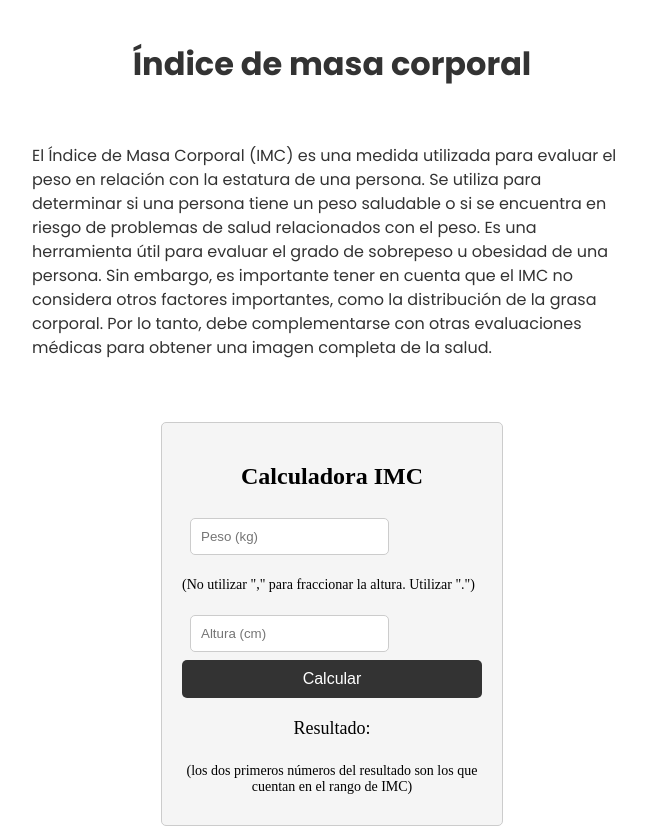
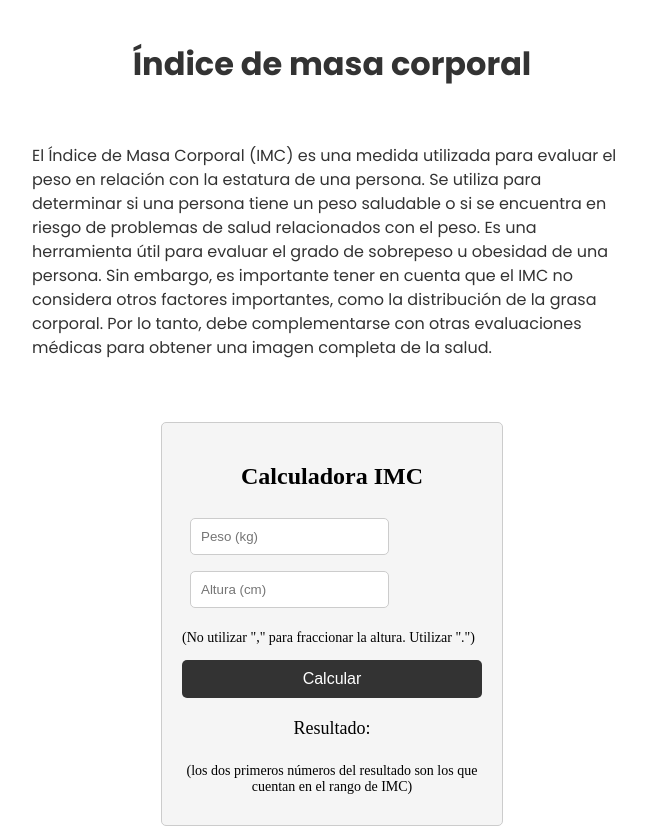
Before and after one commit to CristianMozetich/IMC, a React (Vite) app: page / in a window 1280 px wide. Shown: the top 828 px of the page, without its empty margins (308-954 px from the left). Built offline with nearby package versions, Linux system fonts and the light colour scheme.

Commit message:
ultimos detalles

```diff
--- a/src/components/ImcCalculator/ImcCalculator.jsx
+++ b/src/components/ImcCalculator/ImcCalculator.jsx
@@ -23,13 +23,13 @@ function IMCCalculator() {
         value={weight}
         onChange={(e) => setWeight(e.target.value)}
       />
-      <p className='parentesis'>(No utilizar "," para fraccionar la altura. Utilizar ".")</p>
       <input
         type="text"
         placeholder="Altura (cm)"
         value={height}
         onChange={(e) => setHeight(e.target.value)}
       />
+      <p className='parentesis'>(No utilizar "," para fraccionar la altura. Utilizar ".")</p>
       <button onClick={calculateBMI}>Calcular</button>
       <div className="resultado">
         <p>Resultado:</p>
```
